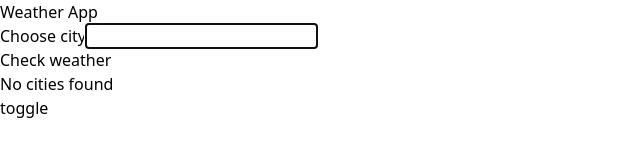
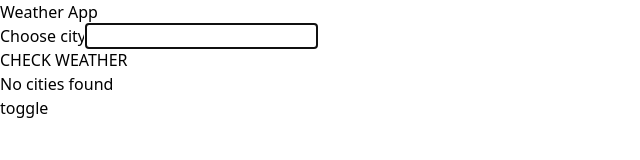
Before and after one commit to SantiFP/Portfolio-Santiago-Fuentes, a React (Vite) app: page / in a window 1280 px wide. Shown: the top 160 px of the page, without its empty margins (0-640 px from the left). Built offline with nearby package versions, Linux system fonts and the light colour scheme.

Commit message:
weatherApp

```diff
--- a/src/App.tsx
+++ b/src/App.tsx
@@ -34,7 +34,7 @@ const App: React.FC = () => {
       {loading && (
         <div
           className={`flex flex-row items-center justify-center space-x-3 mt-5  ${
-            citiesLength && "mt-16 lg:mt-36"
+            citiesLength && "pt-8 lg:absolute lg:top-0 lg:bottom-0 lg:right-0 lg:left-0 "
           }`}
         >
           <img
--- /dev/null
+++ b/src/components/CheckWeather.module.css
@@ -0,0 +1,8 @@
+.check {
+  transform: scale(1);
+  transition: transform 0.3s ease;
+}
+
+.check.upscaled {
+    transform: scale(1.2);
+}
--- a/src/components/CheckWeather.tsx
+++ b/src/components/CheckWeather.tsx
@@ -1,6 +1,7 @@
 import React, { useRef, useState, useEffect } from "react";
 import { useContext } from "react";
 import { CitiesContext } from "../store/cities-store";
+import classes from "./CheckWeather.module.css";
 
 interface Props {
   toggling: () => void;
@@ -10,6 +11,7 @@ const CheckWeather: React.FC<Props> = ({ toggling }) => {
   const inputRef = useRef<HTMLInputElement>(null);
 
   const [cityInput, setCityInput] = useState<string>("");
+  const [isUpscaled, setIsUpscaled] = useState<boolean>(false);
 
   const { newCity } = useContext(CitiesContext);
 
@@ -36,6 +38,13 @@ const CheckWeather: React.FC<Props> = ({ toggling }) => {
     setCityInput("");
   };
 
+  const handleClick = () => {
+    setIsUpscaled(!isUpscaled);
+    setTimeout(() => {
+      setIsUpscaled(false);
+    }, 300);
+  };
+
   const inputHandler = (e: React.ChangeEvent<HTMLInputElement>) => {
     setCityInput(e.target.value);
   };
@@ -43,6 +52,7 @@ const CheckWeather: React.FC<Props> = ({ toggling }) => {
   const togglingHandler = () => {
     toggling();
   };
+
   return (
     <form onSubmit={checkWeatherHandler}>
       <div className="flex flex-col items-center pt-6 space-y-3 lg:space-y-0 ">
@@ -60,12 +70,19 @@ const CheckWeather: React.FC<Props> = ({ toggling }) => {
           />
         </div>
 
-        <button
-          onClick={togglingHandler}
-          className="bg-blue-300 rounded-3xl py-2 px-4 cursor-auto"
-        >
-          Check weather
-        </button>
+        <div className="pt-6 lg:pt-3">
+          <button
+            onClick={() => {
+              togglingHandler();
+              handleClick();
+            }}
+            className={`buttonCheck ${isUpscaled ? classes.upscaled : ""} ${
+              classes.check
+            } `}
+          >
+            CHECK WEATHER
+          </button>
+        </div>
       </div>
     </form>
   );
--- a/src/components/WeatherDetails.tsx
+++ b/src/components/WeatherDetails.tsx
@@ -50,12 +50,12 @@ const WeatherDetails: React.FC<Props> = ({
   };
 
   return (
-    <div className="weatherDetailsDiv">
+    <div className="weatherDetailsDiv ">
       <div className="flex flex-row  w-full">
         <div className="w-1/6 pt-1 pl-1">
           <img
             onClick={removeCity}
-            className="h-6 w-6"
+            className="h-6 w-6 lg:cursor-pointer"
             src="/boton-eliminar.png"
             alt="delete"
           />
@@ -71,7 +71,7 @@ const WeatherDetails: React.FC<Props> = ({
               thumbsUp();
               newFav();
             }}
-            className={`h-8 w-8 mt-2 ml-auto mr-2 ${thumb && classes.thumb}`}
+            className={`h-8 w-8 mt-2 ml-auto mr-2 ${thumb && classes.thumb} lg:cursor-pointer`}
             src="/fav.png"
             alt="fav"
           />
@@ -80,7 +80,7 @@ const WeatherDetails: React.FC<Props> = ({
               ref={nodeRef}
               onClick={() => deleteFav()}
               src="/thumbs-down.png"
-              className="h-8 w-8 ml-auto mr-2 mt-2"
+              className="h-8 w-8 ml-auto mr-2 mt-2 lg:cursor-pointer"
             />
           </FavAlert>
         </div>
--- a/src/index.css
+++ b/src/index.css
@@ -19,6 +19,9 @@
     @apply flex flex-col items-center space-y-2 lg:space-y-0 lg:flex lg:flex-row lg:space-x-2 lg:pb-5;
   }
   .cities{
-    @apply pb-6 lg:flex lg:flex-row lg:space-x-6 lg:w-3/4 lg:mx-auto lg:mt-2 lg:justify-center lg:flex-wrap
+    @apply pb-6 lg:flex lg:flex-row lg:space-x-6 lg:w-3/4 lg:mx-auto lg:justify-center lg:flex-wrap
+  }
+  .buttonCheck{
+    @apply bg-blue-600 text-white rounded-3xl py-2 px-4 cursor-auto lg:cursor-pointer
   }
 }
```
